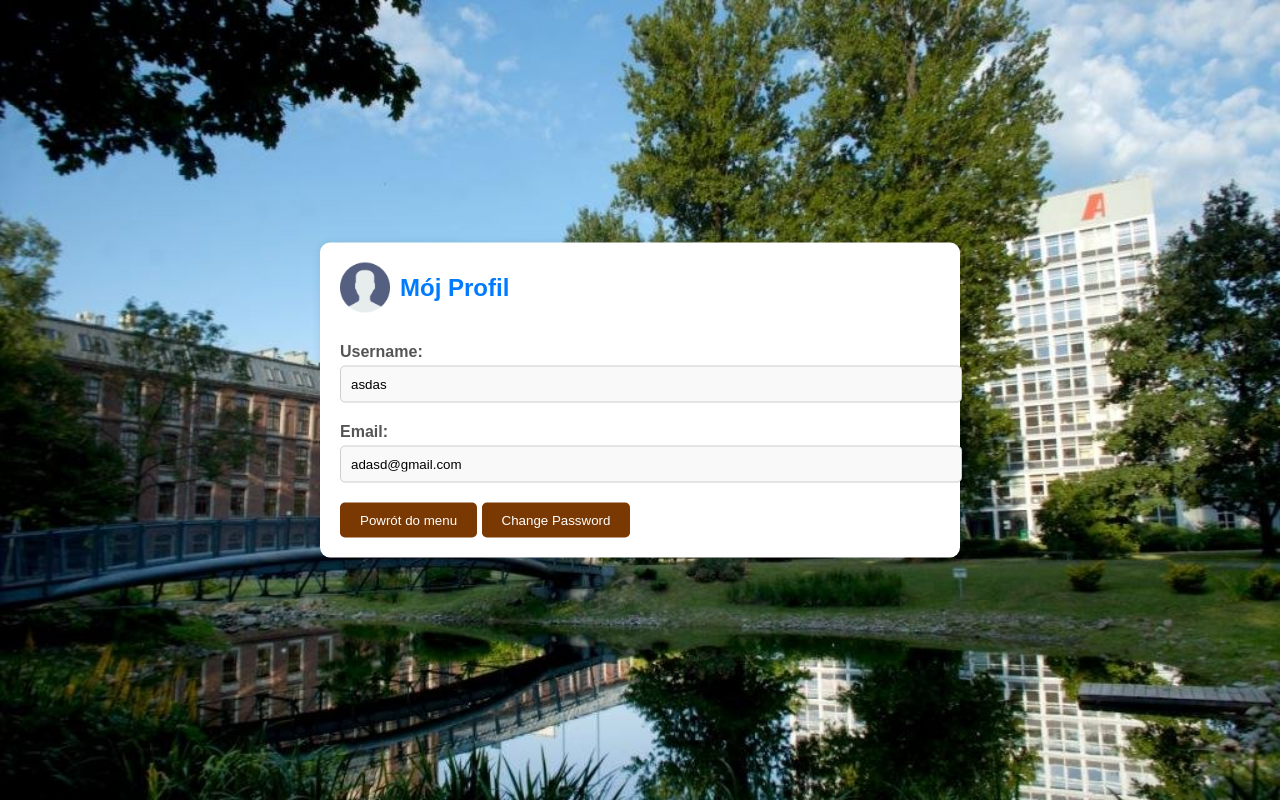
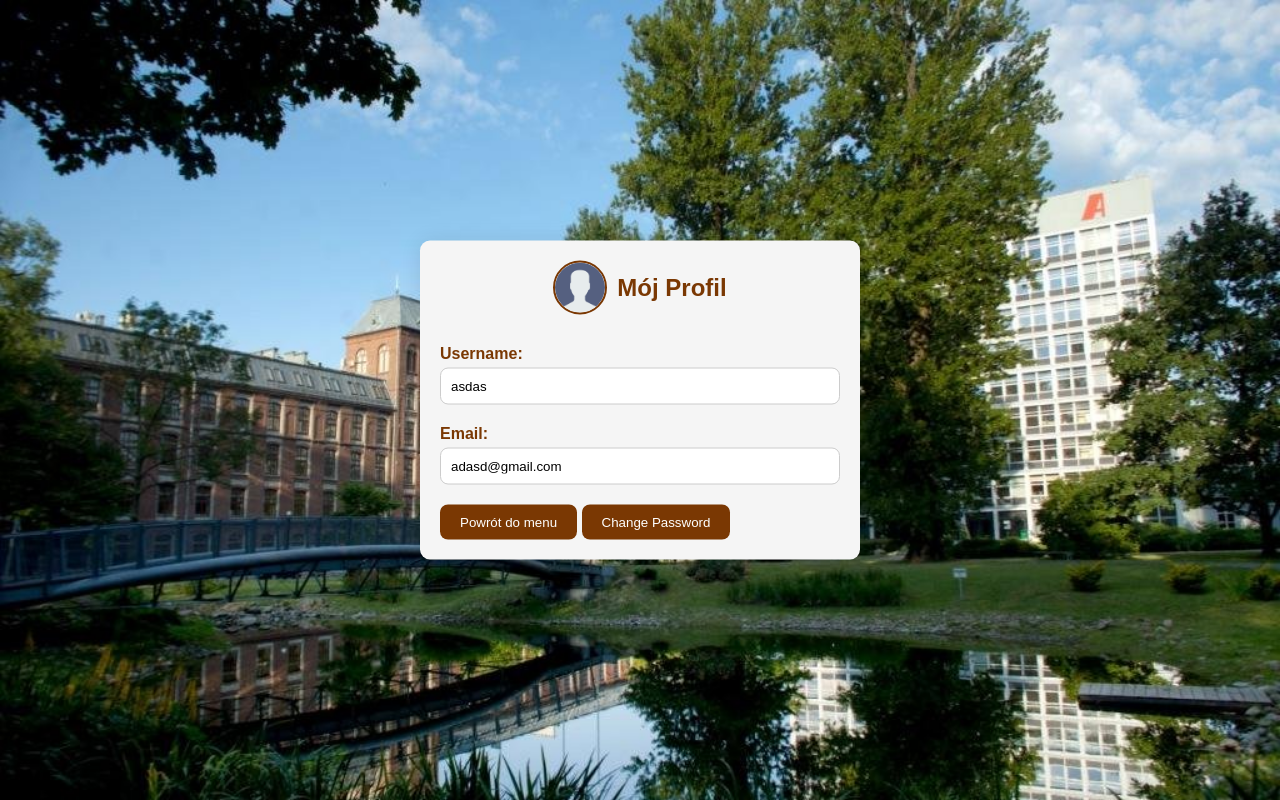
Before and after one commit to wojtek20032/free_time_application, a PHP site: page /profil.php in a window 1280 px wide. Run offline with PHP 8.4, Linux system fonts and the light colour scheme; the visitor is signed in with stand-in values (Sample User, id 1); data comes from the database, SQL or seed files in the repository.

Commit message:
css adjustments

```diff
--- a/profil/profil.css
+++ b/profil/profil.css
@@ -4,6 +4,7 @@ body {
     background-size: cover;
     margin: 0;
     padding: 0;
+    color: #333;
 }
 
 .container {
@@ -11,29 +12,33 @@ body {
     top: 50%;
     left: 50%;
     transform: translate(-50%, -50%);
-    max-width: 600px;
-    width: 100%;
+    max-width: 80%;
+    width: 400px;
     padding: 20px;
-    background-color: #ffffff;
+    background-color: #f5f5f5;
     border-radius: 10px;
-    box-shadow: 0 0 10px rgba(0, 0, 0, 0.1);
+    box-shadow: 0 0 20px rgba(0, 0, 0, 0.1);
 }
 
 header {
     display: flex;
     align-items: center;
+    justify-content: center;
+    margin-bottom: 20px;
 }
 
 header img {
     width: 50px;
     height: 50px;
     margin-right: 10px;
+    border-radius: 50%;
+    border: 2px solid #7a3803;
 }
 
-header h1 {
+header .profile-title {
     font-size: 1.5em;
     margin: 0;
-    color: #007bff;
+    color: #7a3803;
 }
 
 .profile-info {
@@ -47,32 +52,108 @@ header h1 {
 .info label {
     font-weight: bold;
     display: block;
-    color: #555;
+    color: #7a3803;
+    margin-bottom: 5px;
 }
 
 .info input {
-    width: 100%;
+    width: calc(100% - 22px);
     padding: 10px;
-    margin-top: 5px;
     border: 1px solid #ccc;
-    border-radius: 5px;
-    background-color: #f9f9f9;
+    border-radius: 8px;
+    background-color: #ffffff;
+    transition: border-color 0.3s;
 }
 
 .info input:focus {
-    border-color: #007bff;
+    border-color: #7a3803;
     outline: none;
 }
 
-button {
+button.styled-button {
     padding: 10px 20px;
     background-color: #7a3803;
     color: #fff;
     border: none;
-    border-radius: 5px;
+    border-radius: 8px;
     cursor: pointer;
+    transition: background-color 0.3s, transform 0.3s;
 }
 
-button:hover {
+button.styled-button:hover {
+    background-color: #954f08;
+    transform: scale(1.05);
+}
+
+.status-message {
+    margin-top: 10px;
+    color: #dc3545;
+}
+
+.change-password {
+    margin-top: 20px;
+}
+
+.change-password h2 {
+    font-size: 1.2em;
+    margin-bottom: 10px;
+    color: #7a3803;
+}
+
+.change-password .info input {
+    padding: 10px;
+}
+
+.change-password button.styled-button {
+    margin-top: 10px;
+}
+
+
+.info label {
+    position: relative;
+}
+
+.info label::after {
+    content: '';
+    position: absolute;
+    bottom: 0;
+    left: 0;
+    width: 0;
+    height: 2px;
     background-color: #7a3803;
+    transition: width 0.3s;
 }
+
+.info input:focus + label::after {
+    width: 100%;
+}
+
+.error-message {
+    color: #dc3545;
+    font-size: 0.9em;
+    margin-top: 5px;
+}
+
+
+.error-message.animate-shake {
+    animation: shake 0.3s ease-in-out;
+}
+
+@keyframes shake {
+    0% { transform: translateX(0); }
+    25% { transform: translateX(-5px); }
+    50% { transform: translateX(5px); }
+    75% { transform: translateX(-3px); }
+    100% { transform: translateX(0); }
+}
+
+
+@keyframes pulse {
+    0% { transform: scale(1); }
+    50% { transform: scale(1.05); }
+    100% { transform: scale(1); }
+}
+
+button.styled-button.pulse {
+    animation: pulse 1s infinite;
+}
```
